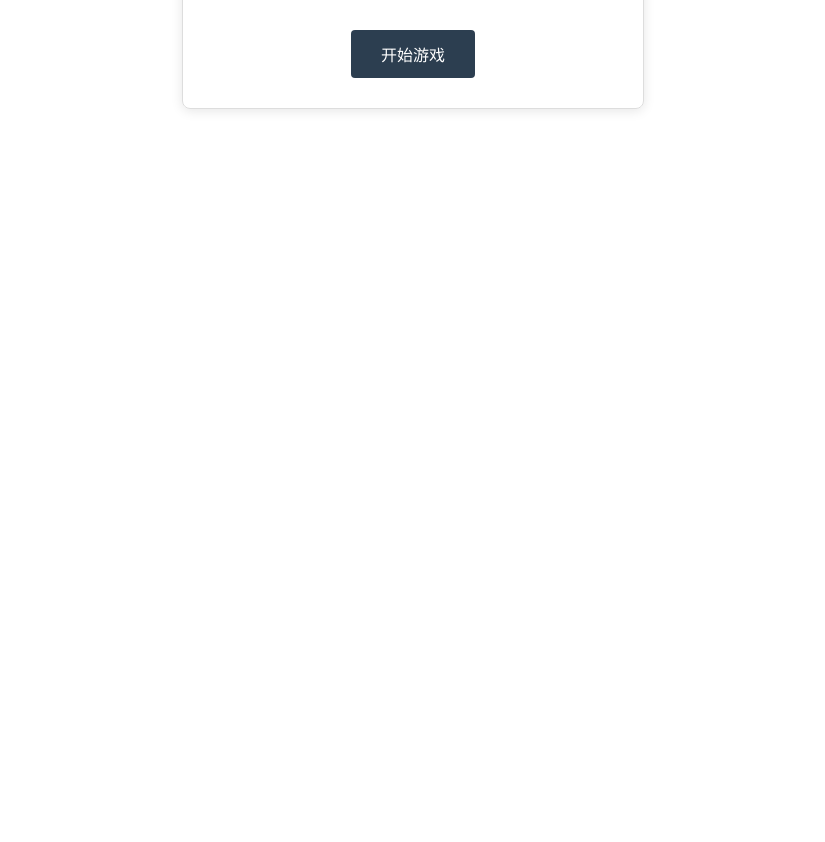
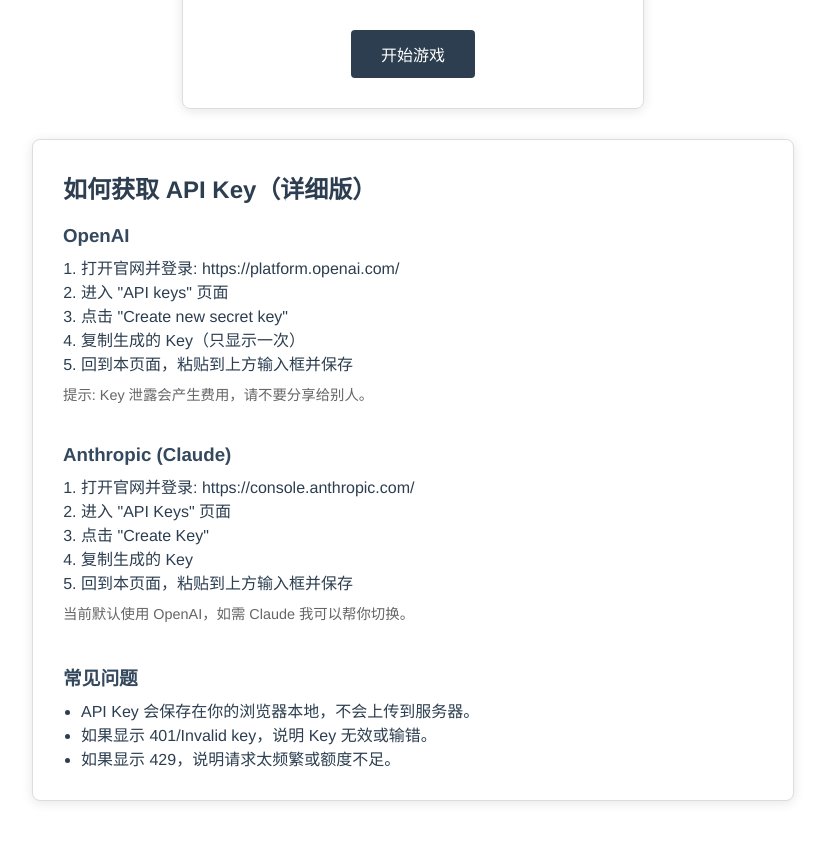
Before and after one commit to Diwanul/TRPG-AI-Platform, a Vue app: page / in a window 1280 px wide. Shown: the part 560-1402 px from the top of the page, without its empty margins (227-1052 px from the left). Before the commit the page ends 800 px from the top, so only its background shows below. Built offline with nearby package versions, Linux system fonts and the light colour scheme.

Commit message:
docs: Add detailed API key guide on Home page

```diff
--- a/src/views/Home.vue
+++ b/src/views/Home.vue
@@ -15,6 +15,43 @@
       </div>
       <div v-if="apiKeySaved" class="success">✅ API Key 已保存</div>
       <router-link to="/game" class="start-button">开始游戏</router-link>
+    </div>
+
+    <div class="guide-card">
+      <h2>如何获取 API Key（详细版）</h2>
+
+      <div class="guide-section">
+        <h3>OpenAI</h3>
+        <ol>
+          <li>打开官网并登录: https://platform.openai.com/</li>
+          <li>进入 "API keys" 页面</li>
+          <li>点击 "Create new secret key"</li>
+          <li>复制生成的 Key（只显示一次）</li>
+          <li>回到本页面，粘贴到上方输入框并保存</li>
+        </ol>
+        <p class="note">提示: Key 泄露会产生费用，请不要分享给别人。</p>
+      </div>
+
+      <div class="guide-section">
+        <h3>Anthropic (Claude)</h3>
+        <ol>
+          <li>打开官网并登录: https://console.anthropic.com/</li>
+          <li>进入 "API Keys" 页面</li>
+          <li>点击 "Create Key"</li>
+          <li>复制生成的 Key</li>
+          <li>回到本页面，粘贴到上方输入框并保存</li>
+        </ol>
+        <p class="note">当前默认使用 OpenAI，如需 Claude 我可以帮你切换。</p>
+      </div>
+
+      <div class="guide-section">
+        <h3>常见问题</h3>
+        <ul>
+          <li>API Key 会保存在你的浏览器本地，不会上传到服务器。</li>
+          <li>如果显示 401/Invalid key，说明 Key 无效或输错。</li>
+          <li>如果显示 429，说明请求太频繁或额度不足。</li>
+        </ul>
+      </div>
     </div>
   </div>
 </template>
@@ -60,6 +97,43 @@
   border: 1px solid #ddd;
   border-radius: 8px;
   box-shadow: 0 2px 12px rgba(0, 0, 0, 0.1);
+}
+
+.guide-card {
+  max-width: 700px;
+  margin: 30px auto 0;
+  padding: 30px;
+  border: 1px solid #ddd;
+  border-radius: 8px;
+  box-shadow: 0 2px 12px rgba(0, 0, 0, 0.1);
+  background: #ffffff;
+  text-align: left;
+}
+
+.guide-card h2 {
+  margin-top: 0;
+  color: #2c3e50;
+}
+
+.guide-section {
+  margin-top: 20px;
+}
+
+.guide-section h3 {
+  margin-bottom: 8px;
+  color: #34495e;
+}
+
+.guide-section ol,
+.guide-section ul {
+  padding-left: 18px;
+  margin: 8px 0 0;
+}
+
+.note {
+  margin-top: 8px;
+  font-size: 0.9em;
+  color: #666;
 }
 
 .setup-item {
```
